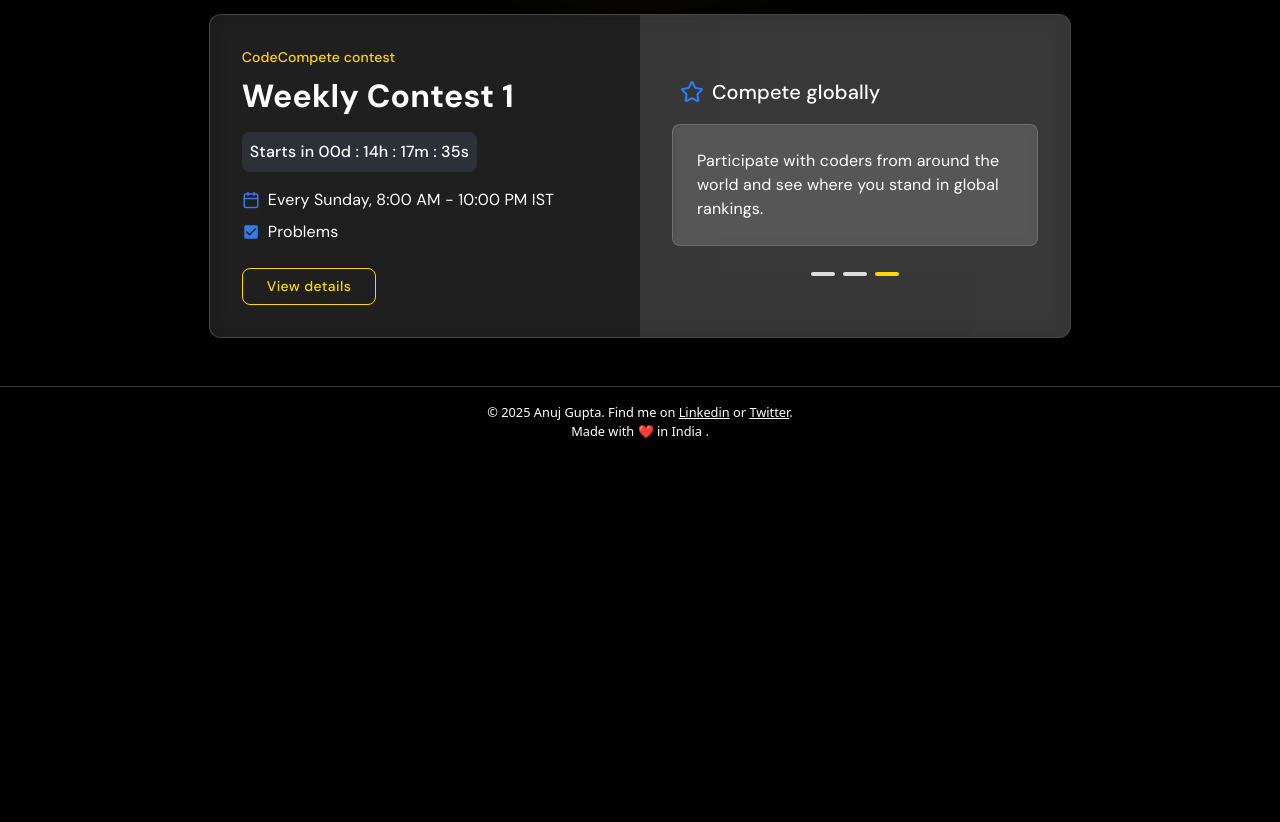
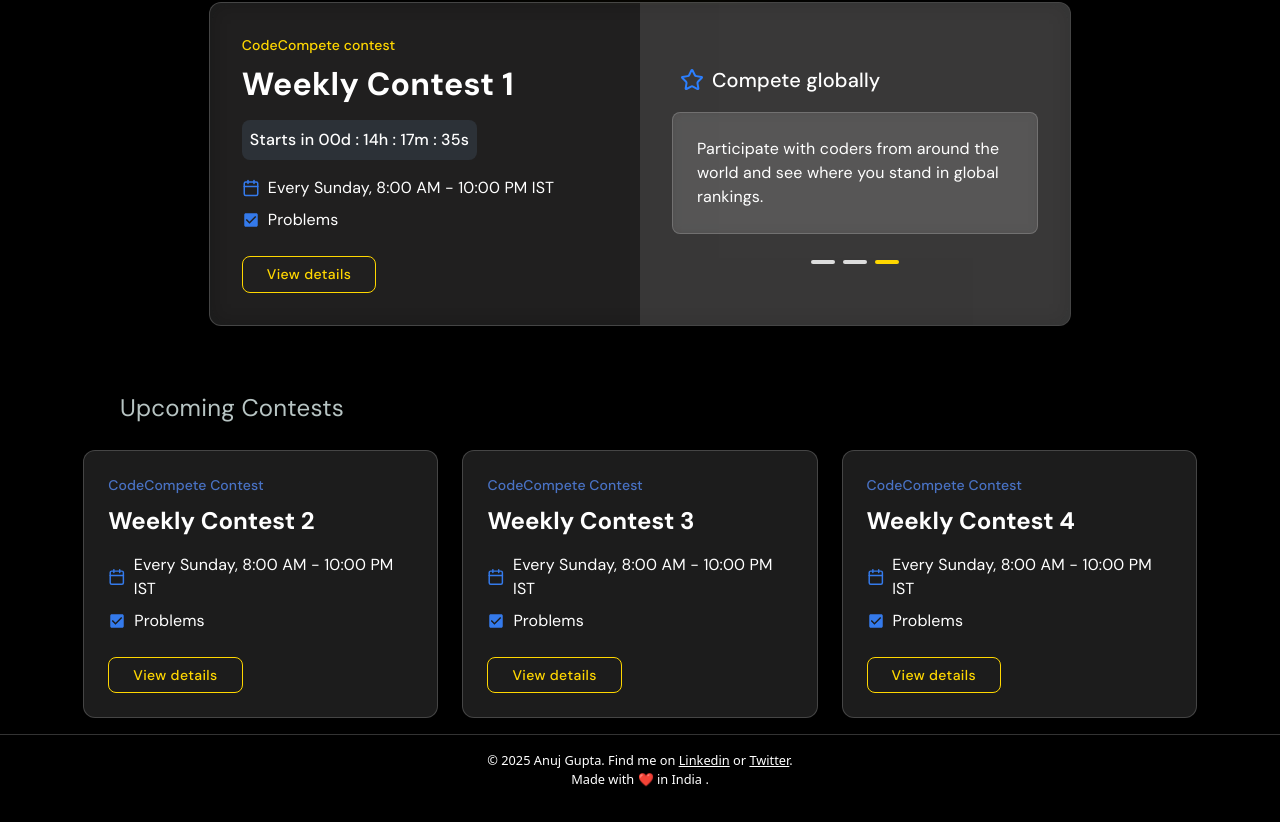
Before and after one commit to a-nuj1/CP-Application-Frontend, a React (Vite) app: page /contest in a window 1280 px wide. Shown: the part 542-1364 px from the top of the page. Before the commit the page ends 1015 px from the top, so only its background shows below. Built offline with nearby package versions, Linux system fonts and the light colour scheme; a web font is replaced by a local one.

Commit message:
upcoming contest added

```diff
--- a/src/components/pages/Contest.jsx
+++ b/src/components/pages/Contest.jsx
@@ -206,7 +206,7 @@ const Contest = () => {
           fontFamily: "DM Sans, sans-serif",
           alignSelf: "flex-start",
           ml: { xs: 10, md: 30 },
-          fontSize: { xs: "1rem", sm: "1.1rem", md: "2rem" },
+          fontSize: { xs: "1rem", sm: "1.1rem", md: "1.5rem" },
         }}
       >
         Rated Weekly (Contest)
@@ -459,6 +459,135 @@ const Contest = () => {
 
         </Grid>
       </Box>
+
+      {/* Upcoming Conding Contest Information */}
+
+      <Typography
+        sx={{
+          color: "#b7c4c3",
+          mt: 4,
+          mb: 3,
+          fontFamily: "DM Sans, sans-serif",
+          alignSelf: "flex-start",
+          ml: { xs: 8, md: 12 },
+          fontSize: { xs: "1rem", sm: "1rem", md: "1.5rem" },
+        }}
+      >
+        Upcoming Contests
+      </Typography>
+
+      {/* need three four boxes */}
+      <Box
+  sx={{
+    display: "flex",
+    flexDirection: "row",
+    justifyContent: "center",
+    gap: 3,
+    width: "100%",
+    flexWrap: "wrap",
+    px: 3,
+  }}
+>
+  {[2, 3, 4].map((contestNumber) => (
+    <Box
+      key={contestNumber}
+      sx={{
+        width: { xs: "100%", sm: "45%", md: "30%" },
+        borderRadius: "12px",
+        overflow: "hidden",
+        background: "rgba(255, 255, 255, 0.11)",
+        backdropFilter: "blur(10px)",
+        border: "1px solid rgba(255, 255, 255, 0.18)",
+        p: 3,
+        display: "flex",
+        flexDirection: "column",
+        alignItems: "flex-start",
+      }}
+    >
+      {/* Contest Title */}
+      <Typography
+        variant="subtitle2"
+        sx={{
+          color: "#4972c4",
+          fontFamily: "DM Sans, sans-serif",
+          mb: 1,
+        }}
+      >
+        CodeCompete Contest
+      </Typography>
+
+      {/* Contest Name */}
+      <Typography
+        variant="h5"
+        sx={{
+          fontWeight: "bold",
+          color: "white",
+          fontFamily: "DM Sans, sans-serif",
+          mb: 2,
+        }}
+      >
+        Weekly Contest {contestNumber}
+      </Typography>
+
+      {/* Calendar Icon & Timing */}
+      <Box sx={{ display: "flex", alignItems: "center", mb: 1 }}>
+        <CalendarIcon
+          size={18}
+          style={{ marginRight: "8px", color: "#347aeb" }}
+        />
+        <Typography
+          sx={{
+            fontFamily: "DM Sans, sans-serif",
+            color: "white",
+          }}
+        >
+          Every Sunday, 8:00 AM - 10:00 PM IST
+        </Typography>
+      </Box>
+
+      {/* Problem Description */}
+      <Box sx={{ display: "flex", alignItems: "center", mb: 3 }}>
+        <Box component="span" sx={{ mr: 1, color: "#347aeb" }}>
+          <svg
+            width="18"
+            height="18"
+            viewBox="0 0 24 24"
+            fill="none"
+            xmlns="http://www.w3.org/2000/svg"
+          >
+            <path
+              d="M19 3H5C3.89 3 3 3.9 3 5V19C3 20.1 3.89 21 5 21H19C20.11 21 21 20.1 21 19V5C21 3.9 20.11 3 19 3ZM10 17L5 12L6.41 10.59L10 14.17L17.59 6.58L19 8L10 17Z"
+              fill="currentColor"
+            />
+          </svg>
+        </Box>
+        <Typography sx={{ fontFamily: "DM Sans, sans-serif", color: "white" }}>
+          Problems
+        </Typography>
+      </Box>
+
+      {/* View Details Button */}
+      <Button
+        variant="outlined"
+        sx={{
+          borderRadius: "8px",
+          textTransform: "none",
+          fontFamily: "DM Sans, sans-serif",
+          borderColor: "#FFD700",
+          color: "#FFD700",
+          "&:hover": {
+            backgroundColor: "#FFD700",
+            color: "#1a1919",
+          },
+          px: 3,
+        }}
+      >
+        View details
+      </Button>
+    </Box>
+  ))}
+</Box>
+
     </Box>
   );
 };
```
